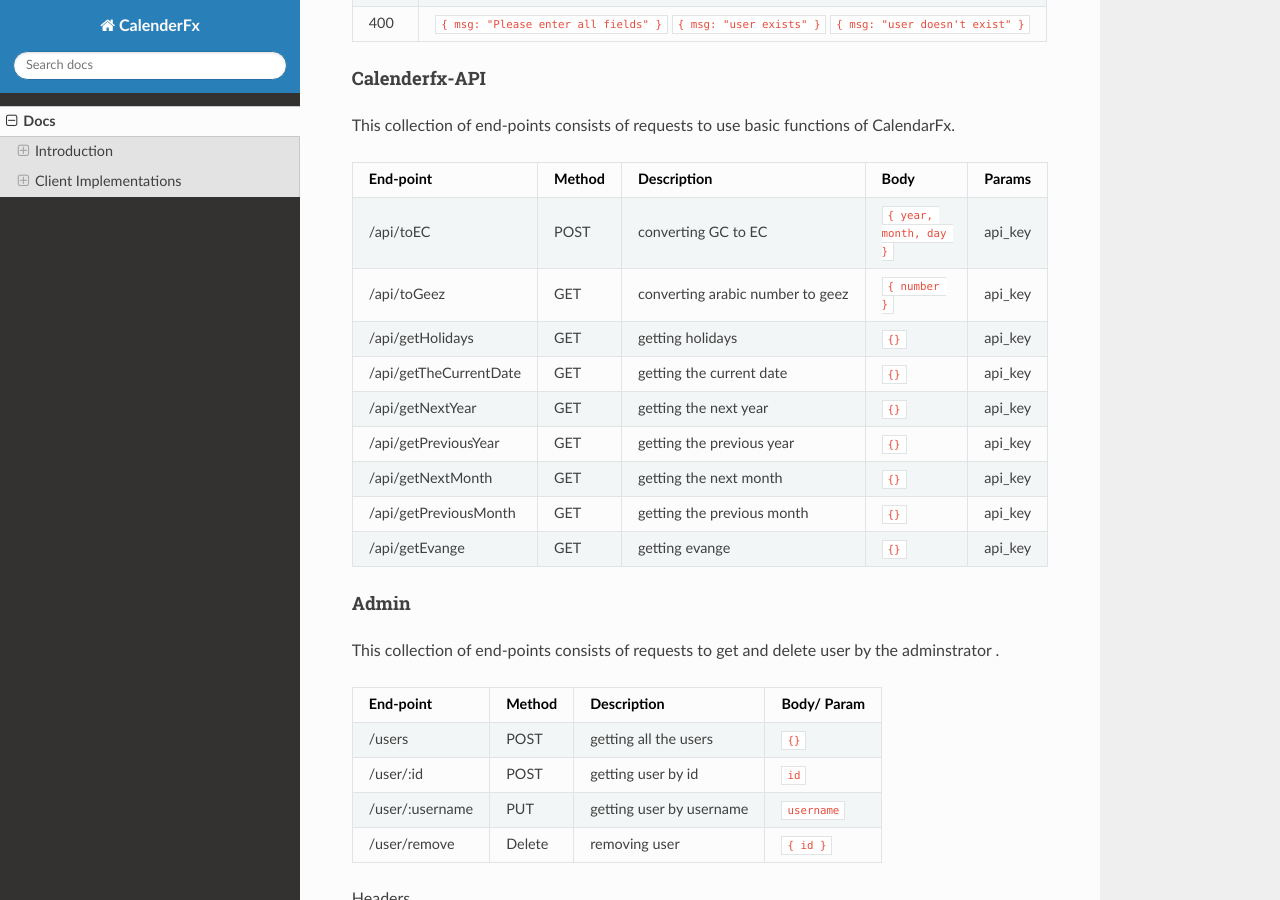
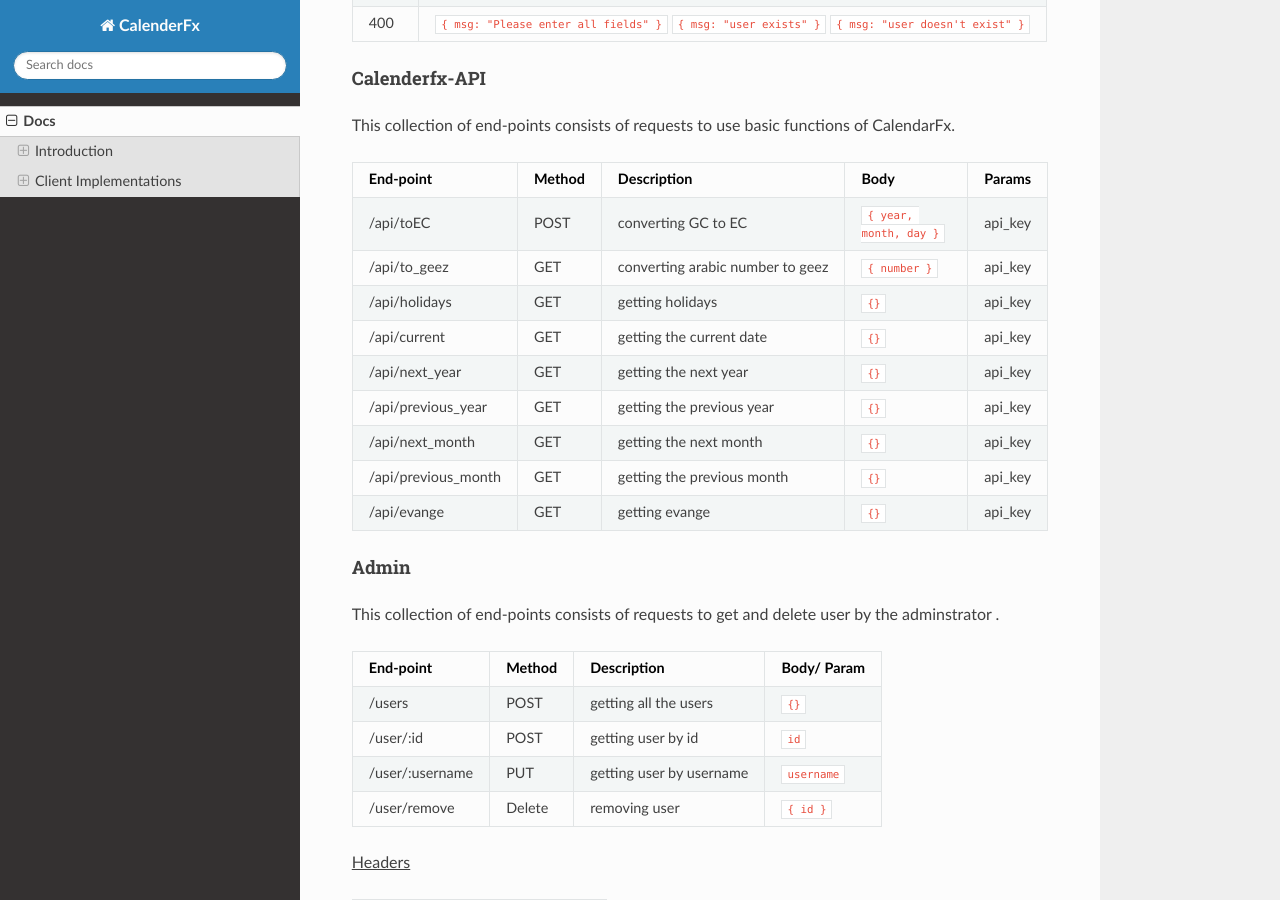
Before and after one commit to Besufikad17/CalenderFx-docs, an MkDocs documentation site: the page built from docs/index.md, in a window 1280 px wide and 900 px high, scrolled down 1777 px. Built offline with MkDocs 1.6.1, drawn with Linux system fonts in a browser that asks for light colours; nearby versions of some CDN libraries.

Commit message:
Update index.md

````diff
--- a/docs/index.md
+++ b/docs/index.md
@@ -68,14 +68,14 @@
 | End-point | Method | Description                     | Body | Params |
 | --------- | ------ | ------------------------------- | ---- | ------ |
 | /api/toEC   | POST   | converting GC to EC |    ```{ year, month, day }```     | api_key |
-| /api/toGeez    | GET | converting arabic number to geez |  ```{ number }``` | api_key |
-| /api/getHolidays   |  GET   | getting holidays | ```{}``` | api_key |
-| /api/getTheCurrentDate   | GET    | getting the current date | ```{}``` | api_key |
-| /api/getNextYear   | GET    | getting the next year  | ``` {} ```    | api_key |
-| /api/getPreviousYear  | GET    | getting the previous year | ``` {} ```    | api_key |
-| /api/getNextMonth  | GET    | getting the next month | ``` {} ```    | api_key |
-| /api/getPreviousMonth  | GET    | getting the previous month | ``` {} ```    | api_key |
-| /api/getEvange   | GET    | getting evange | ``` {} ```    | api_key |
+| /api/to_geez    | GET | converting arabic number to geez |  ```{ number }``` | api_key |
+| /api/holidays   |  GET   | getting holidays | ```{}``` | api_key |
+| /api/current   | GET    | getting the current date | ```{}``` | api_key |
+| /api/next_year   | GET    | getting the next year  | ``` {} ```    | api_key |
+| /api/previous_year  | GET    | getting the previous year | ``` {} ```    | api_key |
+| /api/next_month  | GET    | getting the next month | ``` {} ```    | api_key |
+| /api/previous_month  | GET    | getting the previous month | ``` {} ```    | api_key |
+| /api/evange   | GET    | getting evange | ``` {} ```    | api_key |
 
 #### <b>Admin</b>
 
````
